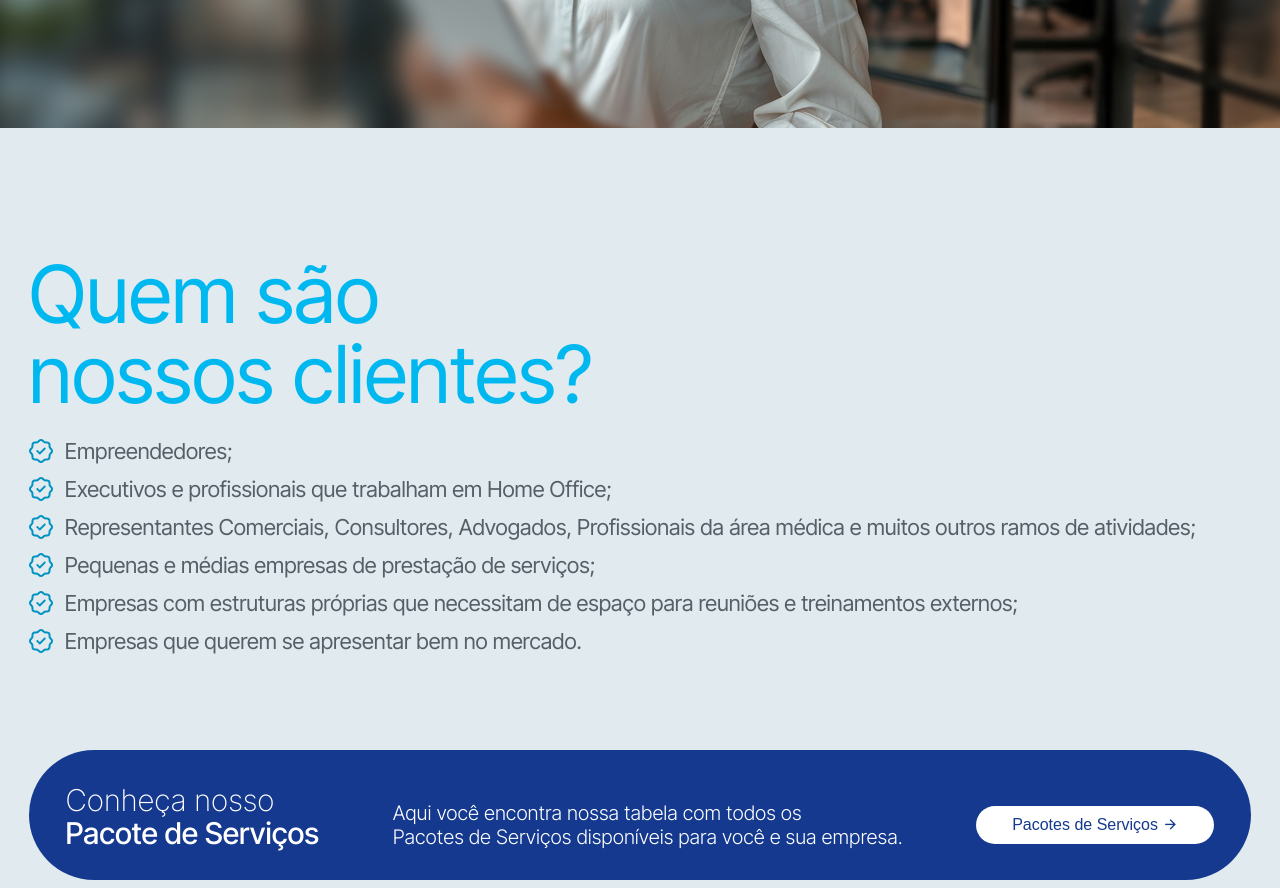
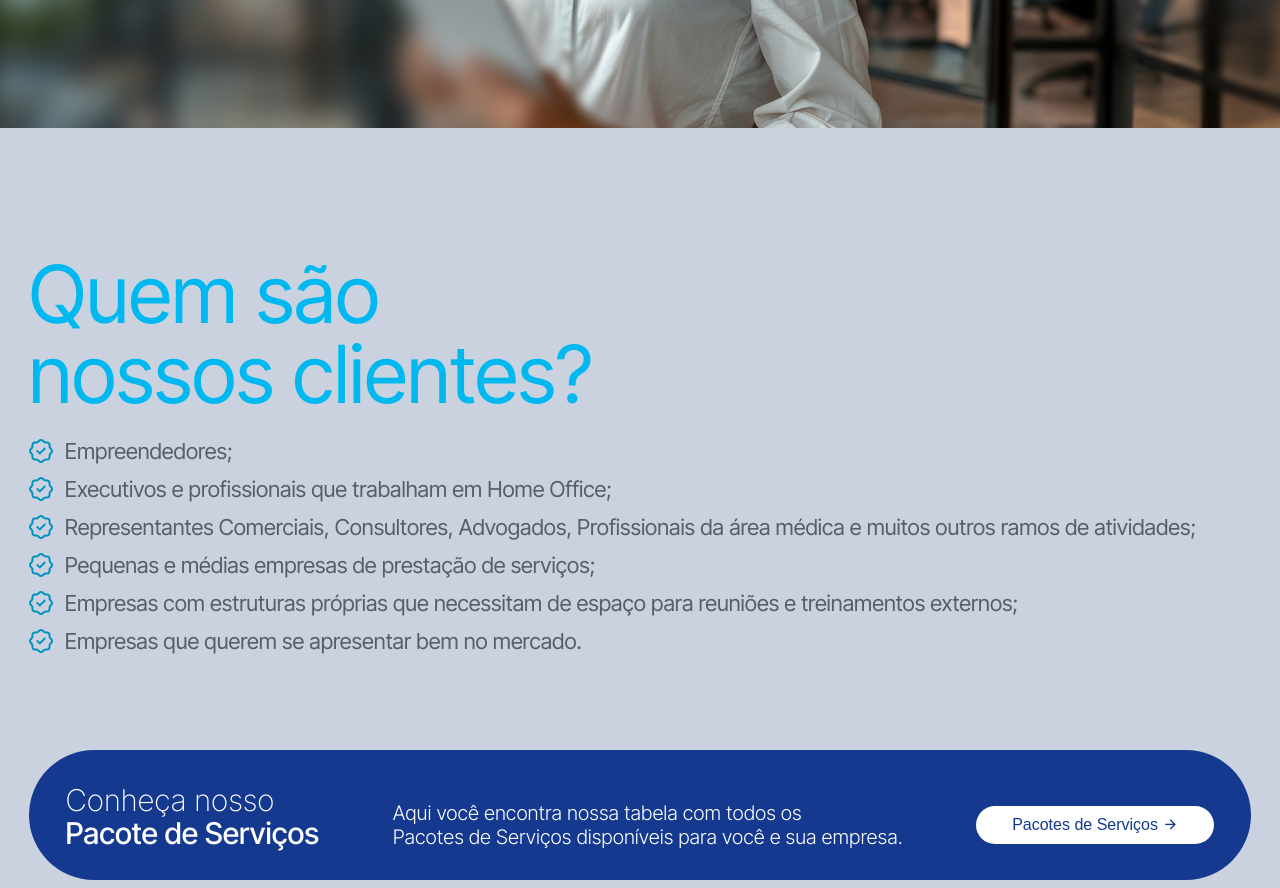
Before and after one commit to kleyton-ferreira/Landing-Page-Escempe, a website: page index.html in a window 1280 px wide. Shown: the part 3520-4408 px from the top of the page. Drawn offline with nearby package versions, Linux system fonts and the light colour scheme; a web font is replaced by a local one.

Commit message:
refactor:  add deleted bg color customers

```diff
--- a/components/css/index.css
+++ b/components/css/index.css
@@ -548,13 +548,12 @@
   background-size: cover;
 }
 
-/* MAIN - CUSTTOMERS!     ==================
+/* MAIN - CUSTOMERS!     ==================
                           ==================*/
 
 .customers {
   width: 100%;
   height: 760px;
-  background-color: var(--brand-grey-light-primary);
 }
 
 .customers .customers-content {
```
